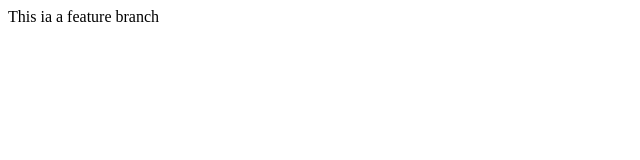
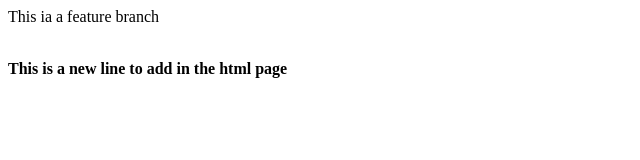
Before and after one commit to rahul100av/localrepo, a plain HTML site: page index.html in a window 1280 px wide. Shown: the whole page, without its empty margins (0-640 px from the left). Drawn offline with Linux system fonts and the light colour scheme.

Commit message:
added changes to feature branch

```diff
--- a/index.html
+++ b/index.html
@@ -1,3 +1,5 @@
 <Html>
     <p>This ia a feature branch</p>
+    <br>
+    <b>This is a new line to add in the html page</b>
 </Html>
```
